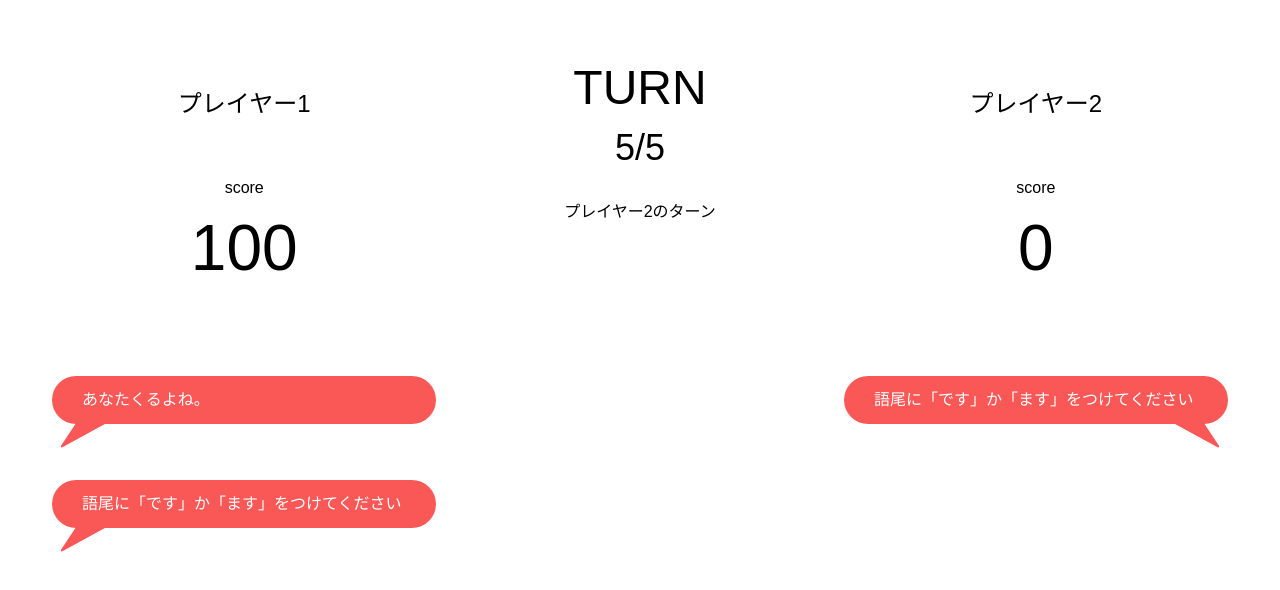
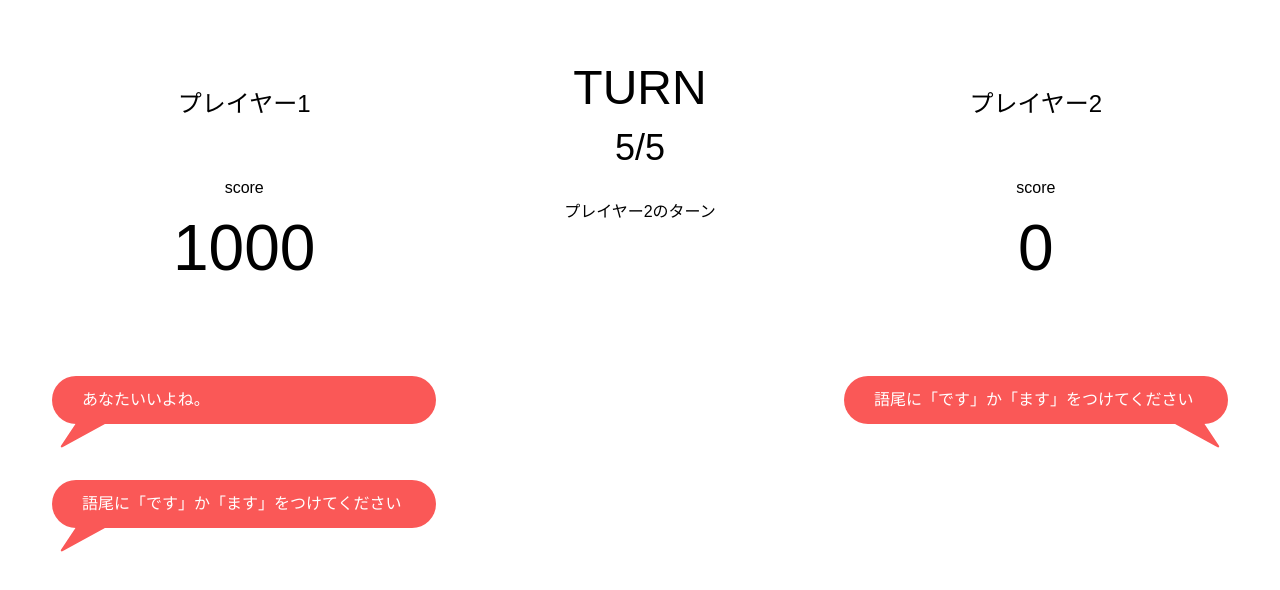
Before and after one commit to hirochan9854/praise-wap, a Next.js app: page /game in a window 1280 px wide. Shown: the top 590 px of the page. Built offline with nearby package versions, Linux system fonts and the light colour scheme; a web font is replaced by a local one.

Commit message:
リファクタ

```diff
--- a/src/app/game/page.tsx
+++ b/src/app/game/page.tsx
@@ -7,12 +7,12 @@ import { Wordlist } from '@/components/WordList';
 
 export default function Home() {
   const router = useRouter();
-  const response = useMemo(() => ({ text: 'あなたくるよね。', score: 100, magnitude: 0 }), []);
+  const response = useMemo(() => ({ text: 'あなたいいよね。', score: 1000, magnitude: 0 }), []);
 
   const [player1res, setPlayer1res] = useState({ text: '', score: 0, magnitude: 0 });
   const [player2res, setPlayer2res] = useState({ text: '', score: 0, magnitude: 0 });
 
-  const currentTurnRef = useRef(5);
+  const currentTurnRef = useRef<number>(5);
 
   const [currentTurn, setCurrentTurn] = useState(1);
 
@@ -25,6 +25,9 @@ export default function Home() {
     }
   }, [response]);
 
+  const handleNext = () => {
+    void router.push(`/game-result?text=${encodeURIComponent(maxScoreWordRef.current)}`);
+  };
   useEffect(() => {
     if (currentTurn === 1) {
       setPlayer1res(response);
@@ -34,17 +37,13 @@ export default function Home() {
       setCurrentTurn(1);
       currentTurnRef.current--;
       if (currentTurnRef.current === 0) {
-        setInterval(() => {
+        setTimeout(() => {
           handleNext();
-        }, 5000);
+        }, 3000);
       }
     }
     // eslint-disable-next-line react-hooks/exhaustive-deps
   }, [response]);
-
-  const handleNext = () => {
-    void router.push(`/game-result?text=${encodeURIComponent(maxScoreWordRef.current)}`);
-  };
 
   return (
     <div>
```
